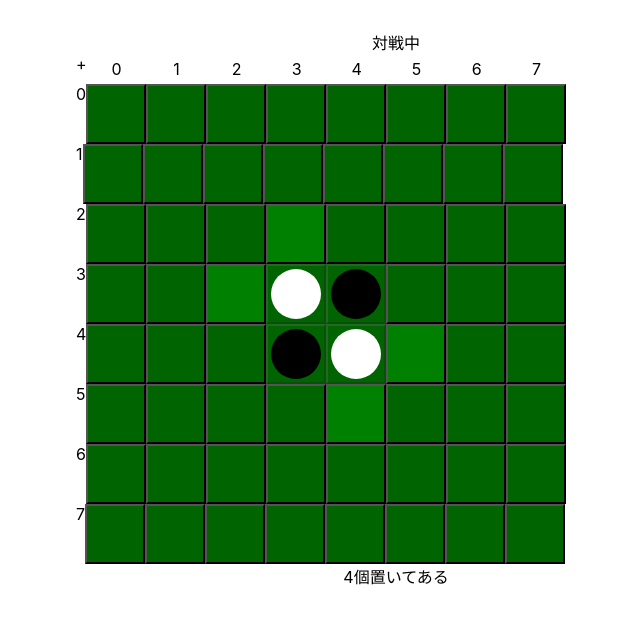
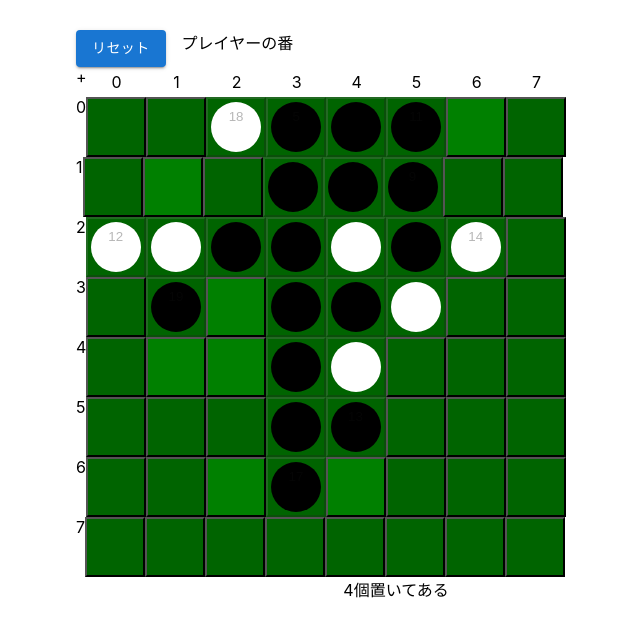
Before and after one commit to kkurami-dev/master, a React (Create React App) app: page / in a window 1280 px wide. Shown: the top 636 px of the page, without its empty margins (244-884 px from the left). Built offline with nearby package versions, Linux system fonts and the light colour scheme.

Commit message:
リセットの実装

```diff
--- a/src/component/board.js
+++ b/src/component/board.js
@@ -4,10 +4,8 @@ import { OthelloBoard, LEN, ID } from './othello';
 import { opponentSelect } from '../utils/opponentSelect';
 import { selectPosition } from '../utils/selectPosition';
 import { DefaultModal } from '../utils/modal';
-
-const player = 'x'; // プレイヤー
-//const opponent = 'o'; // 対戦相手
-const playerS = ['x', 'o'];
+import Stack from '@mui/material/Stack';
+import Button from '@mui/material/Button';
 
 // オセロのX軸のindex
 const rowArr = [];
@@ -16,7 +14,7 @@ for(let i = 0; i < LEN; i++){
 }
 
 // 1000ms待つ処理
-function wait(t = 1000) {
+function wait(t = 300) {
   return new Promise((resolve) => {
     setTimeout(function () {
       resolve();
@@ -24,6 +22,7 @@ function wait(t = 1000) {
   });
 }
 
+let GameStete = true;
 const othello = new OthelloBoard(); //OthelloBoardクラスのインスタンスを生成
 export const Board = () => {
   let count = 5;
@@ -33,19 +32,22 @@ export const Board = () => {
   const [isDisabled, setIsDisabled] = useState(false);
   const [playState, setPlayState] = useState('対戦中');
   const [ss, setSS] = useState([
-    //{func: pc,  next: null},
-    {func: npc, next: null},
-    {func: npc, next: () => clickSquare()},
+    // {func: pc,  next: null, c: 0},
+    // {func: npc, next: null, c: 0},
+    {func: npc, next: null, c: 0},
+    {func: npc, next: () => clickSquare(), c: 0},
   ]);
   //プレイヤーが石を置ける箇所を取得
   const [putPos, setPutPos] = useState([]);
-  //
   const [ModalParam, // setModalParam
         ] = useState({title:""});
   useEffect(() => {
-    //
     console.log("useEffect []");
-    setPutPos(othello.isPutPosition(player));
+    //setPutPos(othello.isPutPosition("x"));
+    if(GameStete){
+      ReSet();
+      clickSquare(null);
+    }
   }, []);
 
   // NPCの動作
@@ -68,12 +70,12 @@ export const Board = () => {
 
   // プレイヤーの動作
   function pc(act, event) {
+    if(!event) return ID.ERROR;
     setIsDisabled(true); // 相手が石を置くまでマスの操作抑止を設定
 
     // イベントから置いた位置を特定
-    const { col, row, name } = event.target.attributes;
+    const { col, row } = event.target.attributes;
     const item = othello.board[Number(col.value)][Number(row.value)];
-    //
     const isPut = othello.putStone(item, act, count);
     if (isPut) {
       setIsDisabled(false); // マスの操作抑止を解除
@@ -105,24 +107,40 @@ export const Board = () => {
   // 操作タイミングでの処理
   async function clickSquare(event) {
     const arr = ['x', 'o'];
+    let set = false;
     for(let i = 0; i < 2; i++){
       const isPut = ss[i].func(arr[i], event);
+      //console.log("isPut", isPut);
       // ユーザ操作で置けなかったら終了
-      if(isPut === ID.ALREADY_STORE || isPut === ID.NOT_PUT)
+      if(isPut === ID.ALREADY_STORE || isPut === ID.NOT_PUT){
         break;
+      }
 
       const next = isNext( arr[i] );
-      if ((!isPut && !next) || othello.isMatchEnd ) {
+      console.log("onClick", next, isPut);
+      if (isPut && next){
+        GameStete = true;
         return;
       }
+      set = true;
       await wait(); // 1秒待つ
-      if(ss[i].next) ss[i].next();
+      if(ss[i].next && set) ss[i].next();
     }
+  }
+
+  function ReSet() {
+    GameStete = false;
+    othello.setdefault(othelloBoard);
+    isNext( "o" );
+    setPlayState('開始');
   }
 
   return (
     <div className="container">
-      <div>{playState}</div>
+      <Stack spacing={2} direction="row">
+        <Button variant="contained" onClick={ReSet}>リセット</Button>
+        <div>{playState}</div>
+      </Stack>
       <div className="board">
         <div className="row">
           <div>+</div>
--- a/src/component/othello.js
+++ b/src/component/othello.js
@@ -8,6 +8,7 @@ export const ID = {
   NO_PUT_LOCATION: 1,       // 置く場所がない
   ALREADY_STORE: 2, // すでに石が置いてある
   NOT_PUT: 3,       // 置けない
+  ERROR: 99,
 }
 
 // チェックする方向
@@ -55,6 +56,8 @@ function newCel(col, row) {
 
 export class OthelloBoard {
   constructor() {
+    this.uuid = crypto.randomUUID();
+    this.count = -1;
     this.number_of_moves = 3;
     this.len = LEN;
     this.max = LEN * LEN;
@@ -66,19 +69,25 @@ export class OthelloBoard {
         row_arr.push(newCel(col, row));
       }
     }
-    this.setdefault();
+    this.setdefault(this.board);
   }
 
-  setdefault(){
-    this.board.map((col) => {
-      col.map((cel) => {
-        cel.v = null;
-      });
-    });
-    this.board[3][3].v = 'o';
-    this.board[3][4].v = 'x';
-    this.board[4][3].v = 'x';
-    this.board[4][4].v = 'o';
+  setdefault(nowboard){
+    if(this.count === 0) return;
+    console.log("setdefault", this.count);
+    this.count = 0;
+
+    for (let col = 0; col < LEN; col++) {
+      const row_arr = this.board[col];
+      for (let row = 0; row < LEN; row++) {
+        row_arr[ row ].c = null;
+        row_arr[ row ].v = null;
+      }
+    }
+    nowboard[3][3].v = 'o';
+    nowboard[3][4].v = 'x';
+    nowboard[4][3].v = 'x';
+    nowboard[4][4].v = 'o';
   }
 
   get isMatchEnd(){
@@ -113,7 +122,7 @@ export class OthelloBoard {
     return putList;
   }
 
-  putStone(item, ox, count) {
+  putStone(item, ox) {
     // 既に石が置いてあれば処理を終了
     if (item.v) {
       console.log('すでに石が置いてあります');
@@ -130,8 +139,9 @@ export class OthelloBoard {
     }
 
     // 問題なければ石を置く
+    this.count++;
     item.v = ox.toUpperCase();
-    item.c = count;
+    item.c = this.count;
     this.number_of_moves++;
 
     // 置いた石との間にある石を返す
--- a/src/component/row.js
+++ b/src/component/row.js
@@ -20,6 +20,7 @@ function RowDraw(param) {
 
 export const Row = (param) => {
   const { array, col } = param;
+  //console.log("Row set", col);
   return (
     <div className="row" key={col}>
       {col}
--- a/src/component/square.js
+++ b/src/component/square.js
@@ -26,6 +26,8 @@ export const Square = (param) => {
       color = null;
       break;
   }
+  //console.log("Square set", color, param.value);
+
 
   let nop = false;
   if (color !== null || param.disabled) nop = true;
```
